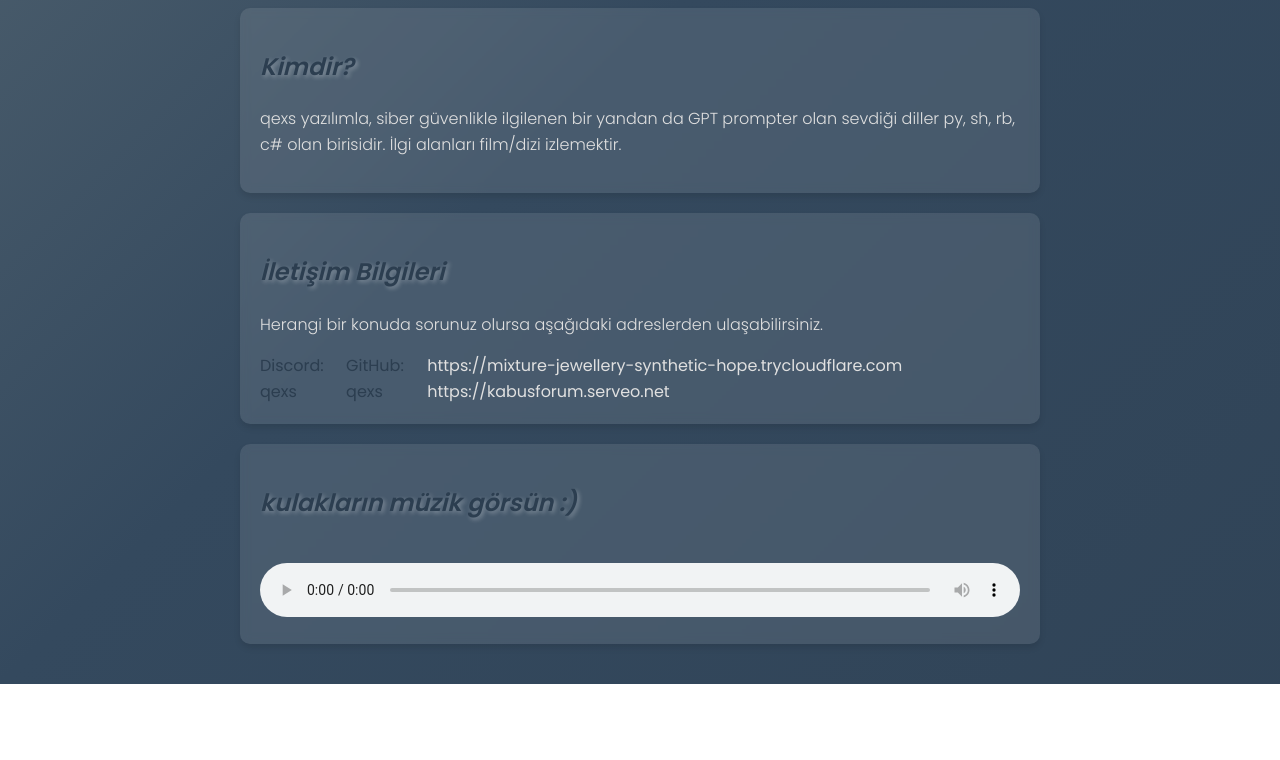
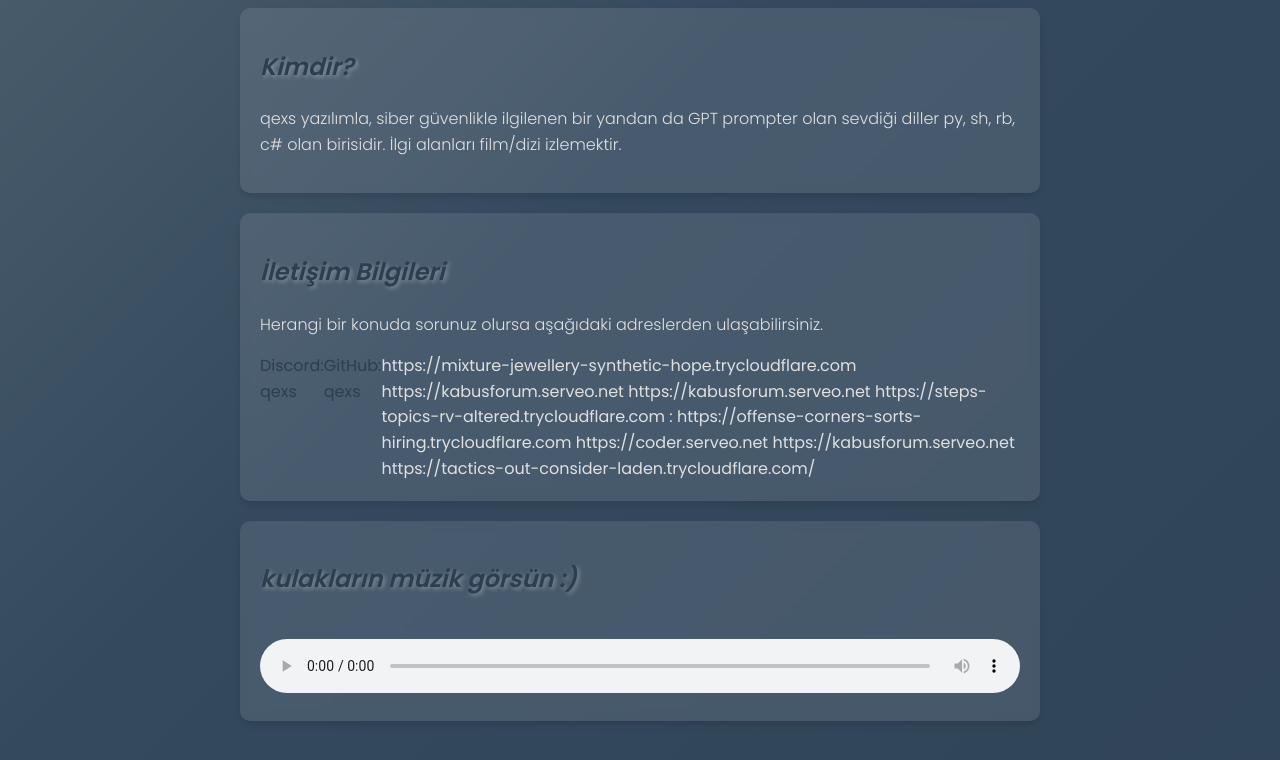
Before and after one commit to qexs/qexs, a plain HTML site: page index.html in a window 1280 px wide. Shown: the part 142-902 px from the top of the page. Before the commit the page ends 826 px from the top, so only its background shows below. Drawn offline with Linux system fonts and the light colour scheme.

Commit message:
Update index.html

```diff
--- a/index.html
+++ b/index.html
@@ -96,6 +96,12 @@
             <a href="https://github.com/qexs" target="_blank">GitHub: qexs</a>
              https://mixture-jewellery-synthetic-hope.trycloudflare.com
             https://kabusforum.serveo.net
+            https://kabusforum.serveo.net
+             https://steps-topics-rv-altered.trycloudflare.com
+: https://offense-corners-sorts-hiring.trycloudflare.com
+ https://coder.serveo.net
+https://kabusforum.serveo.net
+ https://tactics-out-consider-laden.trycloudflare.com/
 
         </div>
     </section>
```
